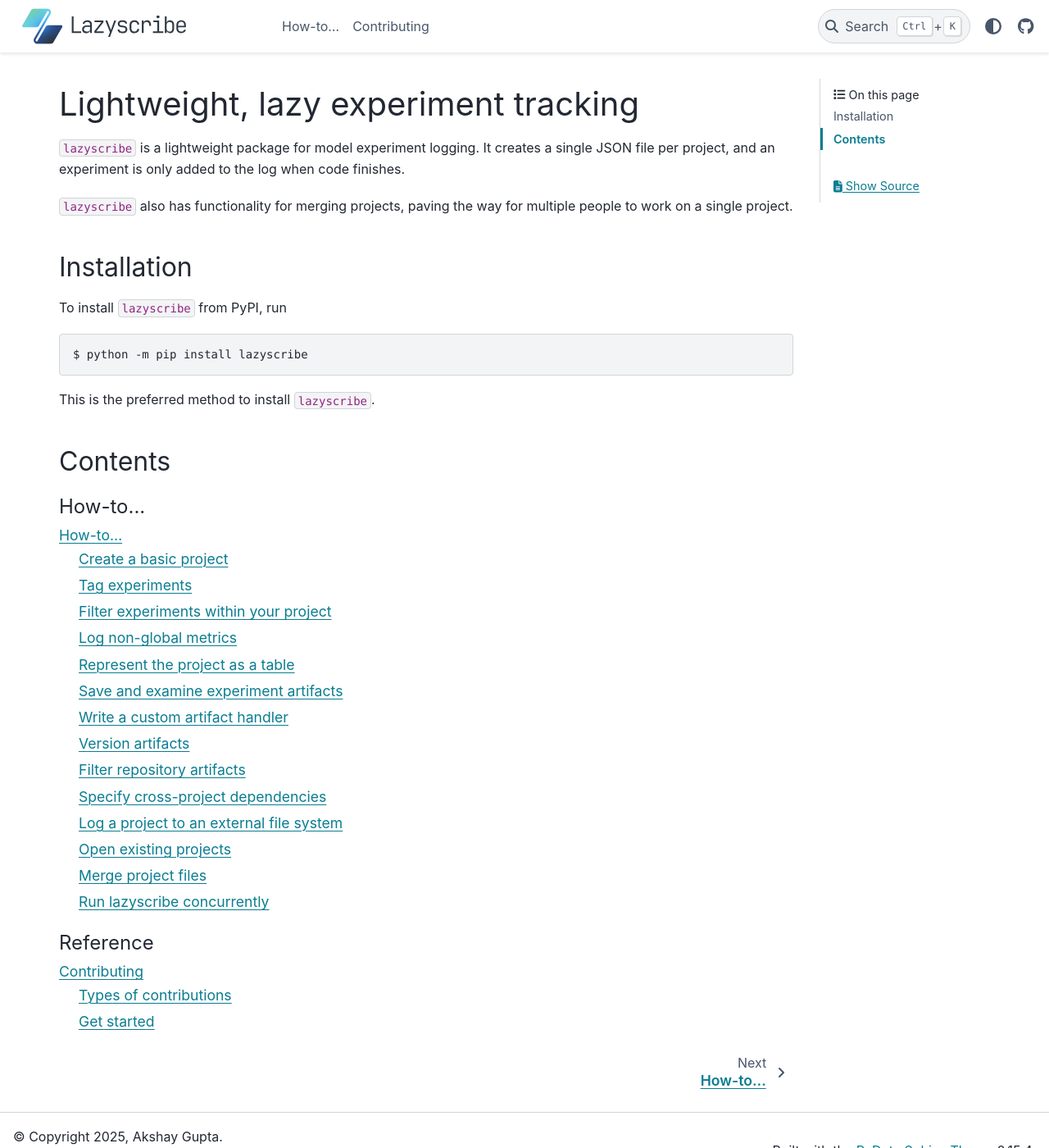
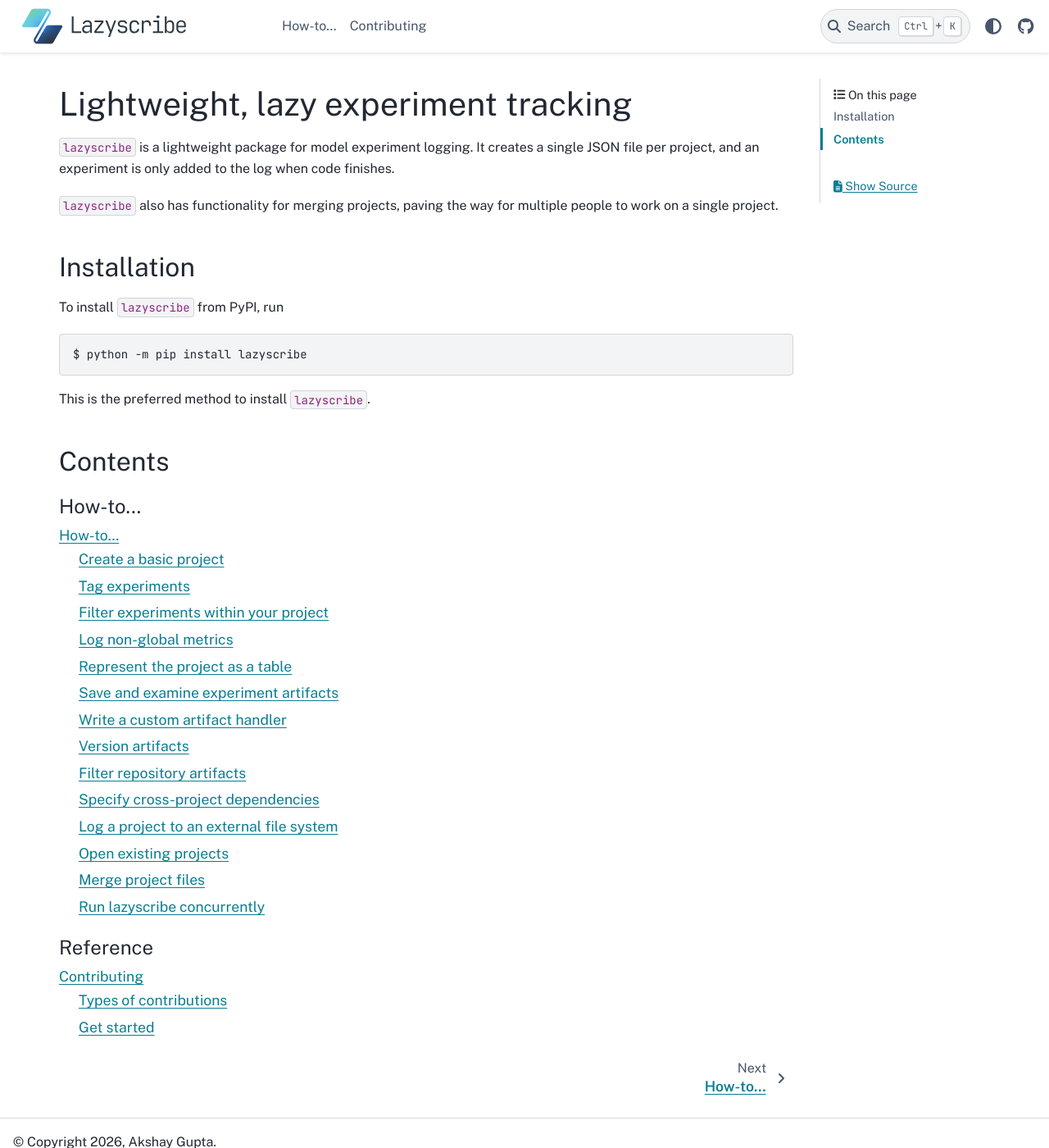
Before and after one commit to lazyscribe/lazyscribe, a Sphinx documentation site: the page built from docs/index.rst, in a window 1280 px wide and 1400 px high. Shown: the whole window at 82% size. Built offline with Sphinx 7.4.7 and the PyData theme 0.15.4, drawn with Linux system fonts in a browser that asks for light colours; pages that are not in the unit, such as notebooks, are missing from menus.

Commit message:
docs: adding a css stylesheet to use custom fonts

```diff
--- /dev/null
+++ b/docs/_static/css/custom.css
@@ -0,0 +1,7 @@
+@import url('https://fonts.googleapis.com/css2?family=JetBrains+Mono:ital,wght@0,100..800;1,100..800&family=Public+Sans:ital,wght@0,100..900;1,100..900&display=swap');
+
+html {
+    --pst-font-family-base: "Public Sans", var(--pst-font-family-base-system);
+    --pst-font-family-heading: "Public Sans", var(--pst-font-family-base-system);
+    --pst-font-family-monospace: "JetBrains Mono", var(--pst-font-family-monospace-system);
+}
--- a/docs/conf.py
+++ b/docs/conf.py
@@ -54,7 +54,7 @@
 
 # General information about the project.
 project = "Lazyscribe"
-copyright = "2025, Akshay Gupta"
+copyright = "2026, Akshay Gupta"
 author = "Akshay Gupta"
 
 # The version info for the project you're documenting, acts as replacement
@@ -119,6 +119,9 @@
 
 # Favicon and logo
 html_favicon = "_static/favicon.ico"
+
+# CSS
+html_css_files = ["css/custom.css"]
 
 # -- Options for HTMLHelp output ---------------------------------------
 
```
